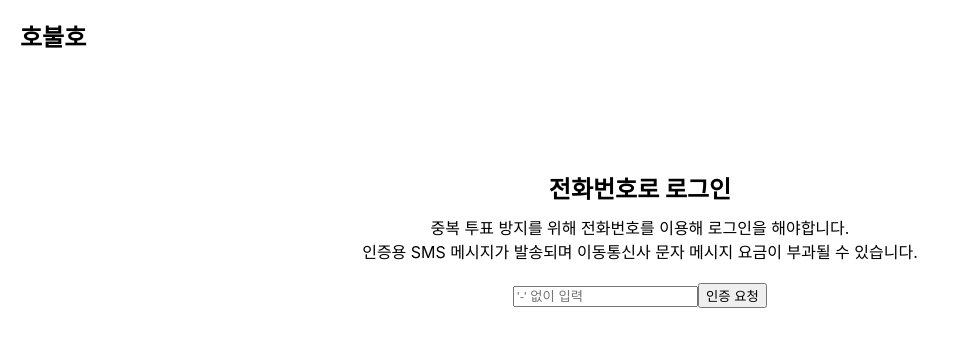
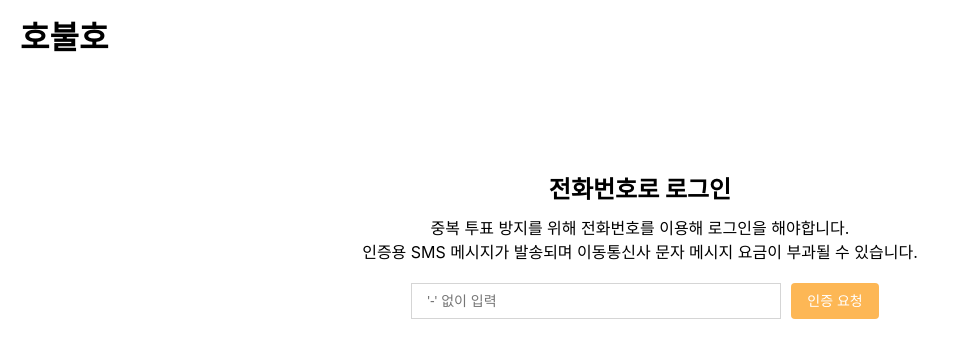
Before and after one commit to red-chick/hobulho-react, a Next.js app: page /login in a window 1280 px wide. Shown: the top 358 px of the page, without its empty margins (0-953 px from the left). Built offline with nearby package versions, Linux system fonts and the light colour scheme; no server answers.

Commit message:
로그인 코드 개선

```diff
--- a/pages/_app.tsx
+++ b/pages/_app.tsx
@@ -1,6 +1,8 @@
 import { ThemeProvider } from "styled-components";
+
 import Header from "../src/common/components/Header";
 import UserContextProvider from "../src/common/contexts/UserContext";
+
 import GlobalStyle from "../src/common/styles/global-styles";
 import theme from "../src/common/styles/theme";
 
--- a/pages/login.tsx
+++ b/pages/login.tsx
@@ -6,20 +6,6 @@ import styled from "styled-components";
 const Login = dynamic(() => import("../src/login/components/Login"), {
   ssr: false,
 });
-
-const Wrapper = styled.section`
-  min-height: calc(100% - ${(props) => props.theme.headerHeight});
-  padding-top: 100px;
-  text-align: center;
-`;
-
-const Title = styled.h1`
-  margin-bottom: 10px;
-`;
-
-const Paragraph = styled.p`
-  margin-bottom: 20px;
-`;
 
 const login = () => {
   return (
@@ -40,4 +26,18 @@ const login = () => {
   );
 };
 
+const Wrapper = styled.section`
+  min-height: calc(100% - ${(props) => props.theme.headerHeight});
+  padding-top: 100px;
+  text-align: center;
+`;
+
+const Title = styled.h1`
+  margin-bottom: 10px;
+`;
+
+const Paragraph = styled.p`
+  margin-bottom: 20px;
+`;
+
 export default login;
--- a/src/common/components/Header.tsx
+++ b/src/common/components/Header.tsx
@@ -2,18 +2,7 @@ import styled from "styled-components";
 import { useUserContext } from "../contexts/UserContext";
 import Link from "next/link";
 import { useRouter } from "next/router";
-
-const StyledHeader = styled.header`
-  height: ${(props) => props.theme.headerHeight};
-  background: white;
-  display: flex;
-  align-items: center;
-  padding: 20px;
-`;
-
-const Button = styled.button`
-  margin-left: auto;
-`;
+import { Button } from "../styles/Button.style";
 
 const Header = () => {
   const {
@@ -24,8 +13,9 @@ const Header = () => {
   return (
     <StyledHeader>
       <Link href="/">
-        <h2>호불호</h2>
+        <Title>호불호</Title>
       </Link>
+      <ButtonWrapper>
         {router.pathname !== "/login" &&
           !loading &&
           (uid ? (
@@ -35,8 +25,26 @@ const Header = () => {
               <Button>로그인</Button>
             </Link>
           ))}
+      </ButtonWrapper>
     </StyledHeader>
   );
 };
 
+const StyledHeader = styled.header`
+  height: ${(props) => props.theme.headerHeight};
+  background: white;
+  display: flex;
+  align-items: center;
+  padding: 20px;
+`;
+
+const Title = styled.h1`
+  cursor: pointer;
+`;
+
+const ButtonWrapper = styled.section`
+  display: inline-block;
+  margin-left: auto;
+`;
+
 export default Header;
--- a/src/common/contexts/UserContext.tsx
+++ b/src/common/contexts/UserContext.tsx
@@ -75,18 +75,6 @@ const userReducer: Reducer<StateType, ActionType> = (
   }
 };
 
-type UserContextValue = {
-  state: StateType;
-  dispatch: Dispatch<ActionType>;
-  logout: Function;
-};
-
-const UserContext = createContext<UserContextValue>({} as UserContextValue);
-
-type Props = {
-  children: ReactNode;
-};
-
 export const dispatchGetUser = (dispatch: Dispatch<ActionType>): void => {
   dispatch({ type: GET_USER_NO_AUTH });
 };
@@ -107,6 +95,18 @@ export const dispatchGetUserError = (
 
 export const dispatchGetUserNoAuth = (dispatch: Dispatch<ActionType>): void => {
   dispatch({ type: GET_USER_NO_AUTH });
+};
+
+type UserContextValue = {
+  state: StateType;
+  dispatch: Dispatch<ActionType>;
+  logout: Function;
+};
+
+const UserContext = createContext<UserContextValue>({} as UserContextValue);
+
+type Props = {
+  children: ReactNode;
 };
 
 export const UserContextProvider: React.FC<Props> = ({ children }: Props) => {
--- /dev/null
+++ b/src/common/styles/Button.style.tsx
@@ -0,0 +1,19 @@
+import styled from "styled-components";
+
+export const Button = styled.button`
+  height: 36px;
+  line-height: 36px;
+  padding: 0 16px;
+  font-size: 14px;
+  font-weight: 500;
+  color: #ffffff;
+  background: #fdb755;
+  border: none;
+  border-radius: 4px;
+  cursor: pointer;
+  text-transform: uppercase;
+
+  &:disabled {
+    background: #e2e2e2;
+  }
+`;
--- /dev/null
+++ b/src/login/components/Login.style.tsx
@@ -0,0 +1,39 @@
+import styled from "styled-components";
+
+export const LoadingFullModal = styled.section`
+  position: fixed;
+  top: 0;
+  left: 0;
+  width: 100%;
+  height: 100%;
+  background: rgba(0, 0, 0, 0.5);
+  color: white;
+  display: flex;
+  justify-content: center;
+  align-items: center;
+`;
+
+export const Form = styled.form`
+  margin: 20px 0 0;
+  display: flex;
+  justify-content: center;
+`;
+
+export const Label = styled.label`
+  font-size: 18px;
+`;
+
+export const Input = styled.input`
+  width: 370px;
+  height: 36px;
+  margin: 0 10px;
+  padding: 0 15px;
+  font-size: 14px;
+  color: #000000;
+  border: 1px solid #d5d5d5;
+
+  :focus,
+  :active {
+    border: 1px solid #d5d5d5;
+  }
+`;
--- a/src/login/components/Login.tsx
+++ b/src/login/components/Login.tsx
@@ -1,97 +1,79 @@
 import { useRouter } from "next/router";
 import { useEffect, useState } from "react";
 import styled from "styled-components";
+import { Button } from "../../common/styles/Button.style";
+
 import { firebaseApp, newRecaptchaVerifier } from "../../common/utils/firebase";
 
-const LoadingFullModal = styled.section`
-  position: fixed;
-  top: 0;
-  left: 0;
-  width: 100%;
-  height: 100%;
-  background: rgba(0, 0, 0, 0.5);
-  color: white;
-  display: flex;
-  justify-content: center;
-  align-items: center;
-`;
+import useConfirmationReducer from "../hooks/useConfimationReducer";
+import useLoginReducer from "../hooks/useLoginReducer";
+import { Form, Input, Label, LoadingFullModal } from "./Login.style";
 
 const Login = () => {
   const router = useRouter();
   const [phone, setPhone] = useState("");
   const [auth, setAuth] = useState("");
-
-  //FIXME: useReducer 를 이용하도록 변경
-  const [confirmationResult, setConfirmationResult] = useState(null);
-  const [confirmationResultLoading, setConfirmationResultLoading] = useState(
-    false
-  );
   const [recaptchaVerifier, setRecaptchaVerifier] = useState(null);
-  const [recaptchaVerifierLoading, setRecaptchaVerifierLoading] = useState(
-    null
-  );
+  const [confirmationState, confirmationDispatch] = useConfirmationReducer();
+  const [loginState, loginDispatch] = useLoginReducer();
 
   useEffect(() => {
     setRecaptchaVerifier(newRecaptchaVerifier());
   }, []);
 
-  const onPhoneNumberAuth = () => {
-    setConfirmationResultLoading(true);
+  const onPhoneNumberAuth = (e) => {
+    e.preventDefault();
+    confirmationDispatch({ type: "LOADING" });
     firebaseApp
       .auth()
       .signInWithPhoneNumber(`+82${phone}`, recaptchaVerifier)
-      .then((confirmationResult) => {
-        setConfirmationResult(confirmationResult);
-        setConfirmationResultLoading(false);
-      })
-      .catch((err) => {
-        setConfirmationResultLoading(false);
-        console.error("err", err);
-      });
+      .then((result) => confirmationDispatch({ type: "SET_RESULT", result }))
+      .catch((error) => confirmationDispatch({ type: "ERROR", error }));
   };
 
-  const onAuthCode = () => {
-    if (!confirmationResult) return;
-    setRecaptchaVerifierLoading(true);
-    confirmationResult
+  const onAuthCode = (e) => {
+    e.preventDefault();
+    if (!confirmationState.result) return;
+    loginDispatch({ type: "LOADING" });
+    confirmationState.result
       .confirm(auth)
-      .then((res) => {
-        router.push("/");
-      })
-      .catch((err) => {
-        setRecaptchaVerifierLoading(false);
-        console.error("err", err);
-      });
+      .then(() => router.push("/"))
+      .catch((error) => loginDispatch({ type: "ERROR", error }));
   };
 
   return (
     <>
-      <section>
-        <input
+      <Form onSubmit={onPhoneNumberAuth}>
+        <Label>
+          <Input
             type="text"
             placeholder="'-' 없이 입력"
             value={phone}
-          onChange={(e) => {
-            setPhone(e.target.value);
-          }}
+            onChange={(e) => setPhone(e.target.value)}
           />
-        <button onClick={onPhoneNumberAuth}>인증 요청</button>
-      </section>
-      {confirmationResultLoading && <p>인증 요청중입니다..</p>}
-      {confirmationResult && (
-        <section>
-          <input
+        </Label>
+        <Button type="submit" disabled={confirmationState.loading}>
+          {confirmationState.result ? "재요청" : "인증 요청"}
+        </Button>
+      </Form>
+      {confirmationState.loading && <p>인증 요청중입니다..</p>}
+      {confirmationState.error && (
+        <p>에러가 발생했습니다. 잠시 후 다시 시도해주세요.</p>
+      )}
+      {confirmationState.result && (
+        <Form onSubmit={onAuthCode}>
+          <Label>
+            <Input
               type="text"
               placeholder="인증번호 6자리"
               value={auth}
-            onChange={(e) => {
-              setAuth(e.target.value);
-            }}
+              onChange={(e) => setAuth(e.target.value)}
             />
-          <button onClick={onAuthCode}>로그인</button>
-        </section>
+          </Label>
+          <Button type="submit">로그인</Button>
+        </Form>
       )}
-      {recaptchaVerifierLoading && (
+      {loginState.loading && (
         <LoadingFullModal>로그인 중입니다..</LoadingFullModal>
       )}
       <div id="recaptcha-container"></div>
--- /dev/null
+++ b/src/login/hooks/useConfimationReducer.tsx
@@ -0,0 +1,59 @@
+import firebase from "firebase";
+import { Dispatch, useReducer } from "react";
+
+type ConfirmationStateType = {
+  loading: boolean;
+  result?: firebase.auth.ConfirmationResult;
+  error?: any;
+};
+const initialConfirmationState = {
+  loading: false,
+  result: null,
+  error: null,
+};
+type ConfirmationActionType =
+  | { type: "LOADING" }
+  | { type: "SET_RESULT"; result: firebase.auth.ConfirmationResult }
+  | { type: "ERROR"; error: any };
+
+function confirmationReducer(
+  state: ConfirmationStateType,
+  action: ConfirmationActionType
+) {
+  switch (action.type) {
+    case "LOADING":
+      return {
+        ...state,
+        loading: true,
+        error: null,
+      };
+    case "SET_RESULT":
+      return {
+        loading: false,
+        result: action.result,
+        error: null,
+      };
+    case "ERROR":
+      return {
+        loading: false,
+        result: null,
+        error: action.error,
+      };
+    default:
+      return state;
+  }
+}
+
+const useConfirmationReducer = (): [
+  ConfirmationStateType,
+  Dispatch<ConfirmationActionType>
+] => {
+  const [confirmationState, confirmationDispatch] = useReducer(
+    confirmationReducer,
+    initialConfirmationState
+  );
+
+  return [confirmationState, confirmationDispatch];
+};
+
+export default useConfirmationReducer;
--- /dev/null
+++ b/src/login/hooks/useLoginReducer.tsx
@@ -0,0 +1,41 @@
+import { Dispatch, useReducer } from "react";
+
+type LoginStateType = {
+  loading: boolean;
+  error?: any;
+};
+
+const initialLoginState = {
+  loading: false,
+  error: null,
+};
+
+type LoginActionType = { type: "LOADING" } | { type: "ERROR"; error: any };
+
+function loginReducer(state: LoginStateType, action: LoginActionType) {
+  switch (action.type) {
+    case "LOADING":
+      return {
+        loading: true,
+        error: null,
+      };
+    case "ERROR":
+      return {
+        loading: false,
+        error: action.error,
+      };
+    default:
+      return state;
+  }
+}
+
+const useLoginReducer = (): [LoginStateType, Dispatch<LoginActionType>] => {
+  const [loginState, loginDispatch] = useReducer(
+    loginReducer,
+    initialLoginState
+  );
+
+  return [loginState, loginDispatch];
+};
+
+export default useLoginReducer;
```
Lines whose indentation alone changed are shown as unchanged.
